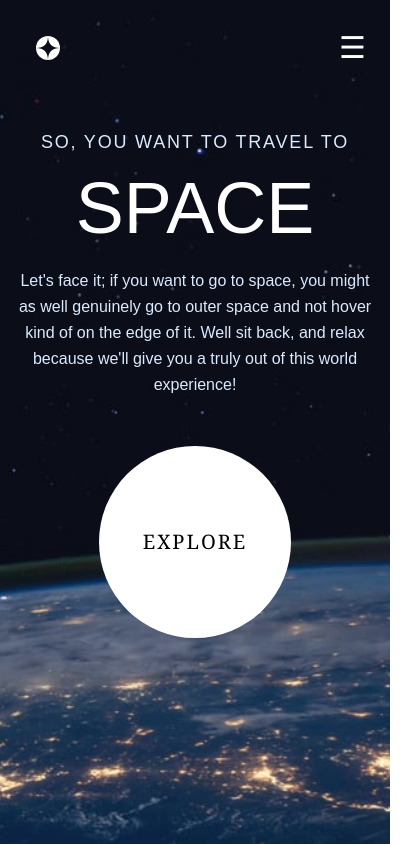
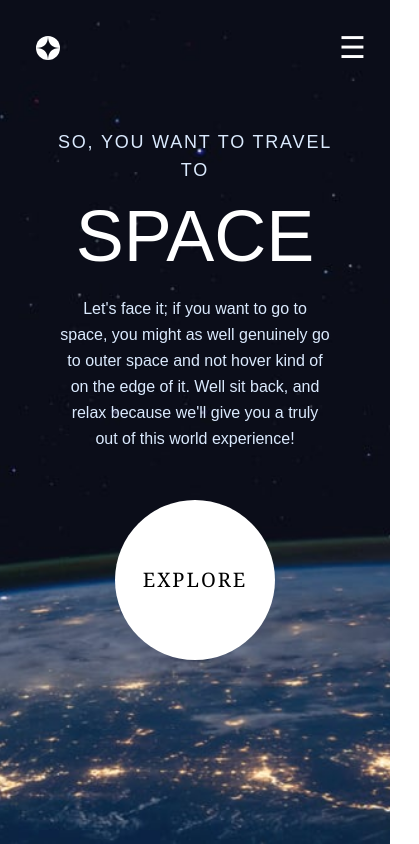
Before and after one commit to Ebrahim-hamada/Space, a React (Vite) app: page / in a window 390 px wide. Shown: the whole page, 419 px wide, since content can reach past the window. Built offline with nearby package versions, Linux system fonts and the light colour scheme.

Commit message:
commit 28:edit2 space show when move home image

```diff
--- a/src/Components/home/Home.jsx
+++ b/src/Components/home/Home.jsx
@@ -24,19 +24,19 @@ const Home = () => {
 
   return (
     <div
-    className="min-h-screen text-center lg:text-start text-white bg-cover bg-center bg-no-repeat"
-    style={{ backgroundImage: `url(${backgroundImage})` }}
+      className="min-h-screen text-center lg:text-start text-white bg-cover bg-center bg-no-repeat overflow-x-hidden"
+      style={{ backgroundImage: `url(${backgroundImage})` }}
     >
-      <div className="w-[80%] mx-auto px-6 pt-32 md:pt-70 lg:pt-90 pb-20">
+      <div className="w-[90%] mx-auto px-6 pt-32 md:pt-70 lg:pt-90 pb-20">
         <div className="flex flex-col lg:flex-row items-center justify-between gap-12 lg:gap-24">
-          <div className="text-center w-[565px] lg:text-left max-w-md lg:max-w-xl">
+          <div className="text-center w-full lg:text-left max-w-md lg:max-w-xl">
             <h2 className="text-lg md:text-xl uppercase tracking-widest text-blue-100 mb-4">
               So, you want to travel to
             </h2>
             <h1 className="text-7xl md:text-8xl lg:text-9xl text-white mb-6">
               SPACE
             </h1>
-            <p className="w-[80%] mx-auto md:w-full text-base md:text-lg text-blue-100 leading-relaxed">
+            <p className="w-[90%] mx-auto md:w-full text-base md:text-lg text-blue-100 leading-relaxed">
               Let's face it; if you want to go to space, you might as well
               genuinely go to outer space and not hover kind of on the edge of
               it. Well sit back, and relax because we'll give you a truly out of
@@ -47,8 +47,7 @@ const Home = () => {
           <div className="flex justify-center lg:justify-end">
             <div className="relative group">
               <button
-                className="relative bg-white text-black font-serif text-xl px-12 py-12 rounded-full w-48 h-48 md:w-56 md:h-56 flex items-center justify-center uppercase tracking-widest transition-all duration-300 hover:shadow-[0_0_0_45px_rgba(255,255,255,0.3)] lg:hover:shadow-[0_0_0_75px_rgba(255,255,255,0.3)]"
-                aria-label="Explore space travel"
+                className="relative bg-white text-black font-serif text-xl px-10 py-10 rounded-full w-40 h-40 sm:w-48 sm:h-48 md:w-56 md:h-56 flex items-center justify-center uppercase tracking-widest transition-all duration-300 hover:shadow-[0_0_0_45px_rgba(255,255,255,0.3)] lg:hover:shadow-[0_0_0_75px_rgba(255,255,255,0.3)]"
               >
                 Explore
               </button>
```
